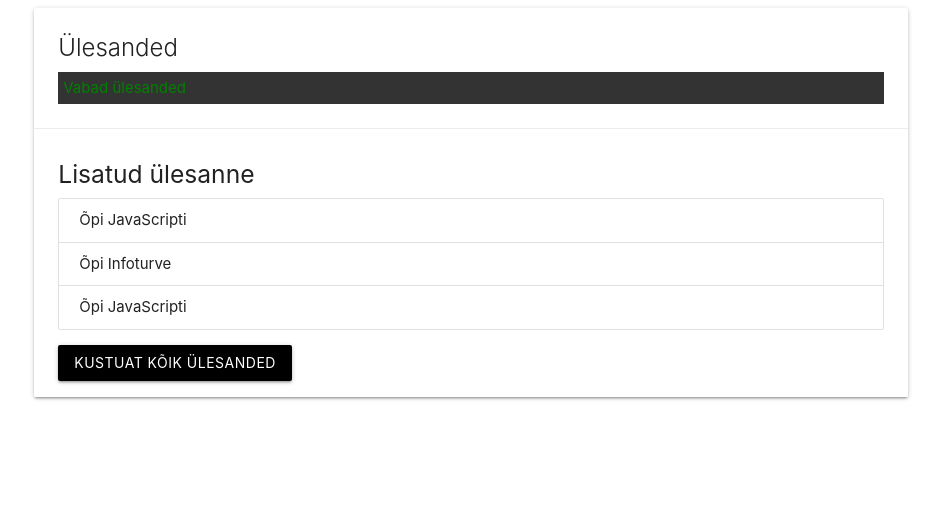
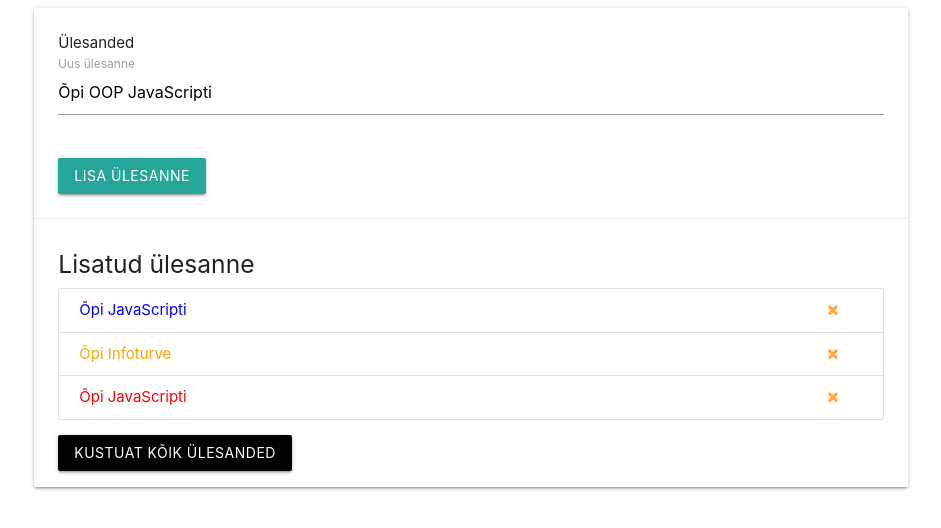
Before and after one commit to juriheinaste/OP, a plain HTML site: page index.html in a window 1280 px wide. Shown: the whole page, without its empty margins (169-1110 px from the left). Drawn offline with nearby package versions, Linux system fonts and the light colour scheme.

Commit message:
Document changes

```diff
--- a/app.js
+++ b/app.js
@@ -1,13 +1,12 @@
 //document methods
 // single element selectors
-sisu = document.getElementById('add-task'); //html
-id = document.getElementById('add-task').id;  //id
-klass = document.getElementById('add-task').className;
+sisu = document.querySelector('#title');    //id järgi
+sisu = document.querySelector('.card-title');   //klassi järgi
+sisu = document.querySelector('h5');    //elemendi järgi
 
-sisu.style.background = '#333';
-sisu.style.padding = '5px';
-
-sisu.textContent = 'Minu ülesanded'
-sisu.innerText = 'Just minu ülesanded'
-sisu.innerHTML = '<span style="color:green">Vabad ülesanded</span>'
+// stiili muutmine
+sisu = document.querySelector('li').style.color = 'red';
+sisu = document.querySelector('ul li').style.color = 'blue';
+sisu = document.querySelector('li:last-child').style.color = 'red';
+sisu = document.querySelector('li:nth-child(2)').style.color = 'orange';
 console.log(sisu);
--- a/index.html
+++ b/index.html
@@ -2,6 +2,7 @@
 <html lang="en">
 <head>
      <!-- Compiled and minified CSS -->
+     <link href="https://stackpath.bootstrapcdn.com/font-awesome/4.7.0/css/font-awesome.min.css" rel="stylesheet" integrity="sha384-wvfXpqpZZVQGK6TAh5PVlGOfQNHSoD2xbE+QkPxCAFlNEevoEH3Sl0sibVcOQVnN" crossorigin="anonymous">
     <link rel="stylesheet" href="https://cdnjs.cloudflare.com/ajax/libs/materialize/1.0.0/css/materialize.min.css">
     <meta charset="UTF-8">
     <meta name="viewport" content="width=device-width, initial-scale=1.0">
@@ -14,7 +15,7 @@
             <div class="col s12">
                 <div class="card">
                     <div class="card-content">
-                        <span class="card-title">Ülesanded</span>
+                        <span id="title">Ülesanded</span>
                         <form id="add-task">
                             <div class="row">
                                 <div class="input-field col s12">
```
